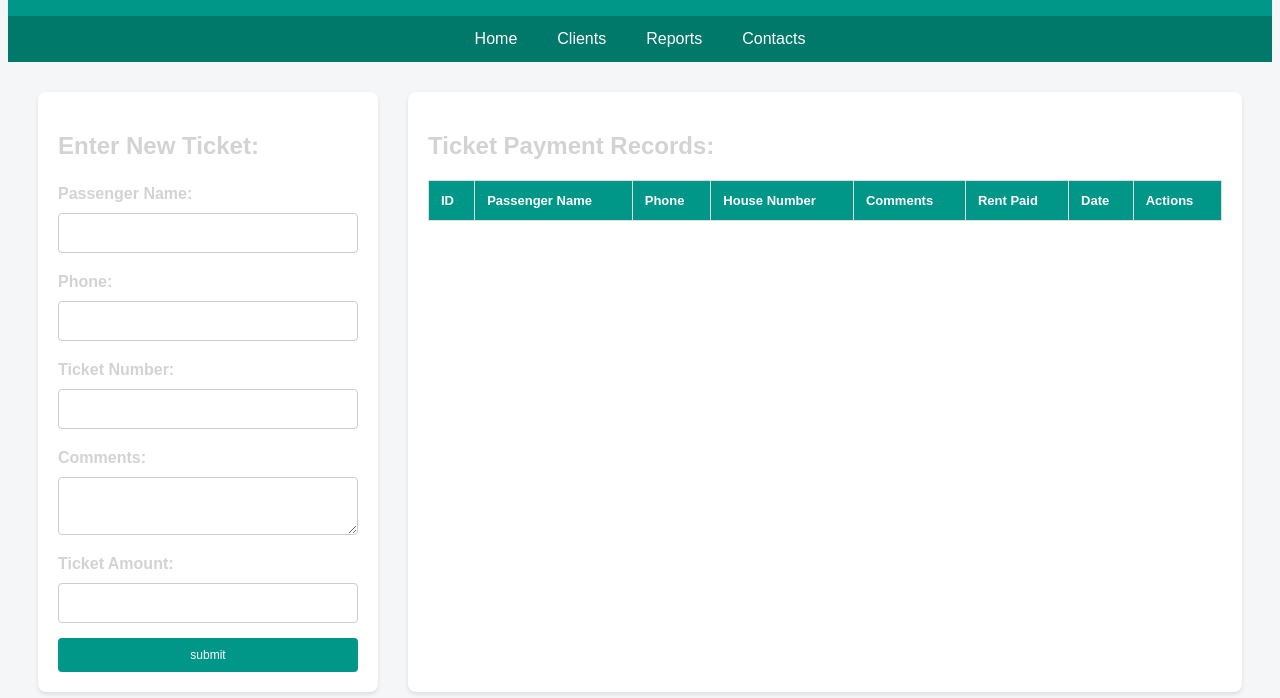
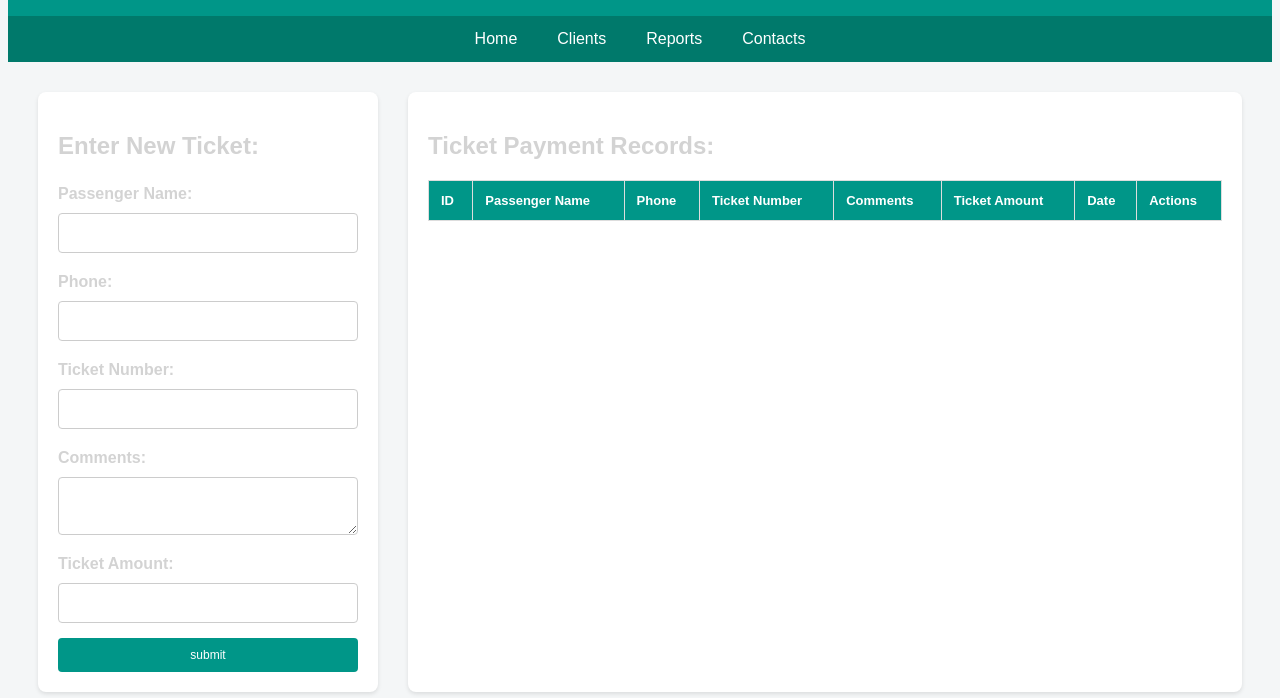
Before and after one commit to PeterNjukia/clients, a website: page public/index.html in a window 1280 px wide. Shown: the part 102-800 px from the top of the page. Drawn offline with Linux system fonts and the light colour scheme; no server answers.

Commit message:
UI naming changed to ticket

```diff
--- a/public/index.html
+++ b/public/index.html
@@ -178,9 +178,9 @@
                             <th>ID</th>
                             <th>Passenger Name</th>
                             <th>Phone</th>
-                            <th>House Number</th>
+                            <th>Ticket Number</th>
                             <th>Comments</th>
-                            <th>Rent Paid</th>
+                            <th>Ticket Amount</th>
                             <th>Date</th>
                             <th>Actions</th>
                         </tr>
```
